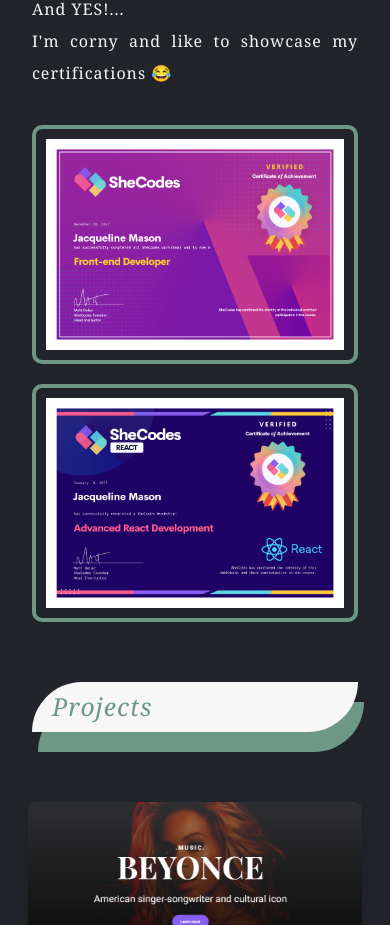
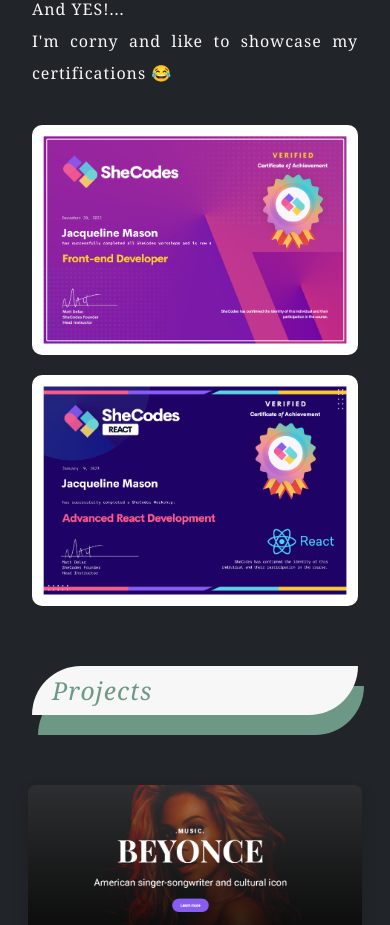
Before and after one commit to rookiebehaviour/superb-portfolio-react, a React (Create React App) app: page / in a window 390 px wide. Shown: the part 1695-2620 px from the top of the page. Built offline with nearby package versions, Linux system fonts and the light colour scheme.

Commit message:
Modified section title width and removed border around certifications on mobile

```diff
--- a/src/App.css
+++ b/src/App.css
@@ -60,7 +60,7 @@
 }
 
 .App .section-title {
-  max-width: 50%;
+  max-width: 25%;
   color: var(--secondary-color);
   box-shadow: 6px 20px 0px var(--secondary-color);
   border-top-left-radius: 190px;
--- a/src/Bio.css
+++ b/src/Bio.css
@@ -45,6 +45,9 @@
   .Bio .certification {
     max-width: 100%;
     margin-top: 20px;
+    border: none;
+    padding: 0;
+    border-radius: 10px;
   }
 
   .Bio .certification:hover {
```
